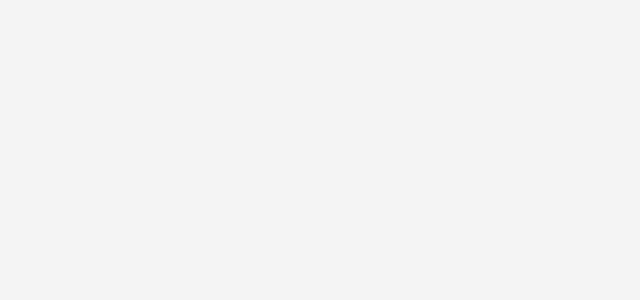
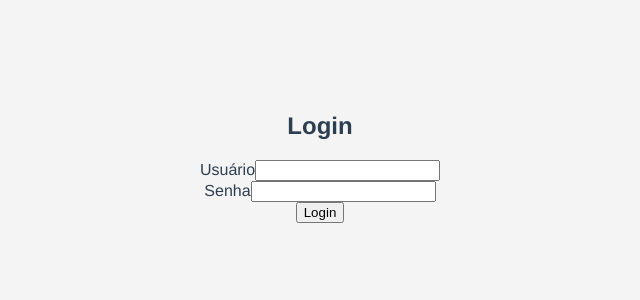
Before and after one commit to johnvictor01/BD-P5, a Vue app in the folder bdfrontend/: page /loginAutor in a window 1280 px wide. Before the commit this address had no page. Shown: the top 300 px of the page, without its empty margins (320-960 px from the left). Built offline with nearby package versions, Linux system fonts and the light colour scheme.

Commit message:
New realese loginAutor

```diff
--- a/bdfrontend/src/components/CabecalhoHome.vue
+++ b/bdfrontend/src/components/CabecalhoHome.vue
@@ -7,8 +7,8 @@
 
         <nav>
           <router-link to="/loginClient">Cliente</router-link> |
-          <router-link to="/Collaborator">Colaborador</router-link> |
-          <router-link to="/Autor">Autor</router-link>
+          <router-link to="/loginCollaborator">Colaborador</router-link> |
+          <router-link to="/loginAutor">Autor</router-link>
         </nav>
       </div>
     </div>
--- a/bdfrontend/src/router/index.js
+++ b/bdfrontend/src/router/index.js
@@ -65,6 +65,24 @@ const routes = [
     component: () => import(/* webpackChunkName: "about" */ '../views/LoginCliente.vue')
   },
 
+  {
+    path: '/loginAutor',
+    name: 'loginAutor',
+    // route level code-splitting
+    // this generates a separate chunk (about.[hash].js) for this route
+    // which is lazy-loaded when the route is visited.
+    component: () => import(/* webpackChunkName: "about" */ '../views/LoginAutor.vue')
+  },
+
+  {
+    path: '/loginCollaborator',
+    name: 'loginCollaborator',
+    // route level code-splitting
+    // this generates a separate chunk (about.[hash].js) for this route
+    // which is lazy-loaded when the route is visited.
+    component: () => import(/* webpackChunkName: "about" */ '../views/LoginColaborator.vue')
+  },
+
 ]
 
 const router = createRouter({
--- /dev/null
+++ b/bdfrontend/src/views/LoginAutor.vue
@@ -0,0 +1,66 @@
+<template>
+    <div class="login-container">
+      <div class="login-card">
+        <div class="login-form">
+          <h2>Login</h2>
+          <form @submit.prevent="handleLogin">
+            <div class="form-group">
+              <label for="username">Usuário</label>
+              <input type="text" id="username" v-model="username" required />
+            </div>
+            <div class="form-group">
+              <label for="password">Senha</label>
+              <input type="password" id="password" v-model="password" required />
+            </div>
+            <button type="submit" class="login-button">Login</button>
+            <p v-if="errorMessage" class="error-message">{{ errorMessage }}</p>
+          </form>
+        </div>
+      </div>
+    </div>
+  </template>
+
+  <script>
+  import axios from 'axios';  // Importa Axios para requisições HTTP
+
+  export default {
+    data() {
+      return {
+        username: '',
+        password: '',
+        errorMessage: ''  // Armazena mensagens de erro
+      };
+    },
+    methods: {
+      async handleLogin() {
+        try {
+          const response = await axios.post('http://localhost:5000/verificar_usuario', {
+            NomeUsuario: this.username,
+            Senha: this.password
+          });
+
+          console.log('Login bem-sucedido:', response.data);
+
+          // Redireciona para a página principal (exemplo)
+          alert(`Bem-vindo, ${response.data.Nome}!`);
+          this.$router.push('/Autor');  // Redireciona para a página de compras
+
+        } catch (error) {
+          if (error.response && error.response.status === 401) {
+            this.errorMessage = 'Usuário ou senha incorretos.';
+          } else {
+            this.errorMessage = 'Erro ao conectar ao servidor.';
+          }
+        }
+      }
+    }
+  };
+  </script>
+
+  <style scoped>
+  .error-message {
+    color: red;
+    margin-top: 10px;
+    text-align: center;
+  }
+  </style>
--- /dev/null
+++ b/bdfrontend/src/views/LoginColaborator.vue
@@ -0,0 +1,66 @@
+<template>
+    <div class="login-container">
+      <div class="login-card">
+        <div class="login-form">
+          <h2>Login</h2>
+          <form @submit.prevent="handleLogin">
+            <div class="form-group">
+              <label for="username">Usuário</label>
+              <input type="text" id="username" v-model="username" required />
+            </div>
+            <div class="form-group">
+              <label for="password">Senha</label>
+              <input type="password" id="password" v-model="password" required />
+            </div>
+            <button type="submit" class="login-button">Login</button>
+            <p v-if="errorMessage" class="error-message">{{ errorMessage }}</p>
+          </form>
+        </div>
+      </div>
+    </div>
+  </template>
+
+  <script>
+  import axios from 'axios';  // Importa Axios para requisições HTTP
+
+  export default {
+    data() {
+      return {
+        username: '',
+        password: '',
+        errorMessage: ''  // Armazena mensagens de erro
+      };
+    },
+    methods: {
+      async handleLogin() {
+        try {
+          const response = await axios.post('http://localhost:5000/verificar_usuario', {
+            NomeUsuario: this.username,
+            Senha: this.password
+          });
+
+          console.log('Login bem-sucedido:', response.data);
+
+          // Redireciona para a página principal (exemplo)
+          alert(`Bem-vindo, ${response.data.Nome}!`);
+          this.$router.push('/Collaborator');  // Redireciona para a página de compras
+
+        } catch (error) {
+          if (error.response && error.response.status === 401) {
+            this.errorMessage = 'Usuário ou senha incorretos.';
+          } else {
+            this.errorMessage = 'Erro ao conectar ao servidor.';
+          }
+        }
+      }
+    }
+  };
+  </script>
+
+  <style scoped>
+  .error-message {
+    color: red;
+    margin-top: 10px;
+    text-align: center;
+  }
+  </style>
```
Also changed, not shown: 2 other files (tests, documents, lock files or other folders).
